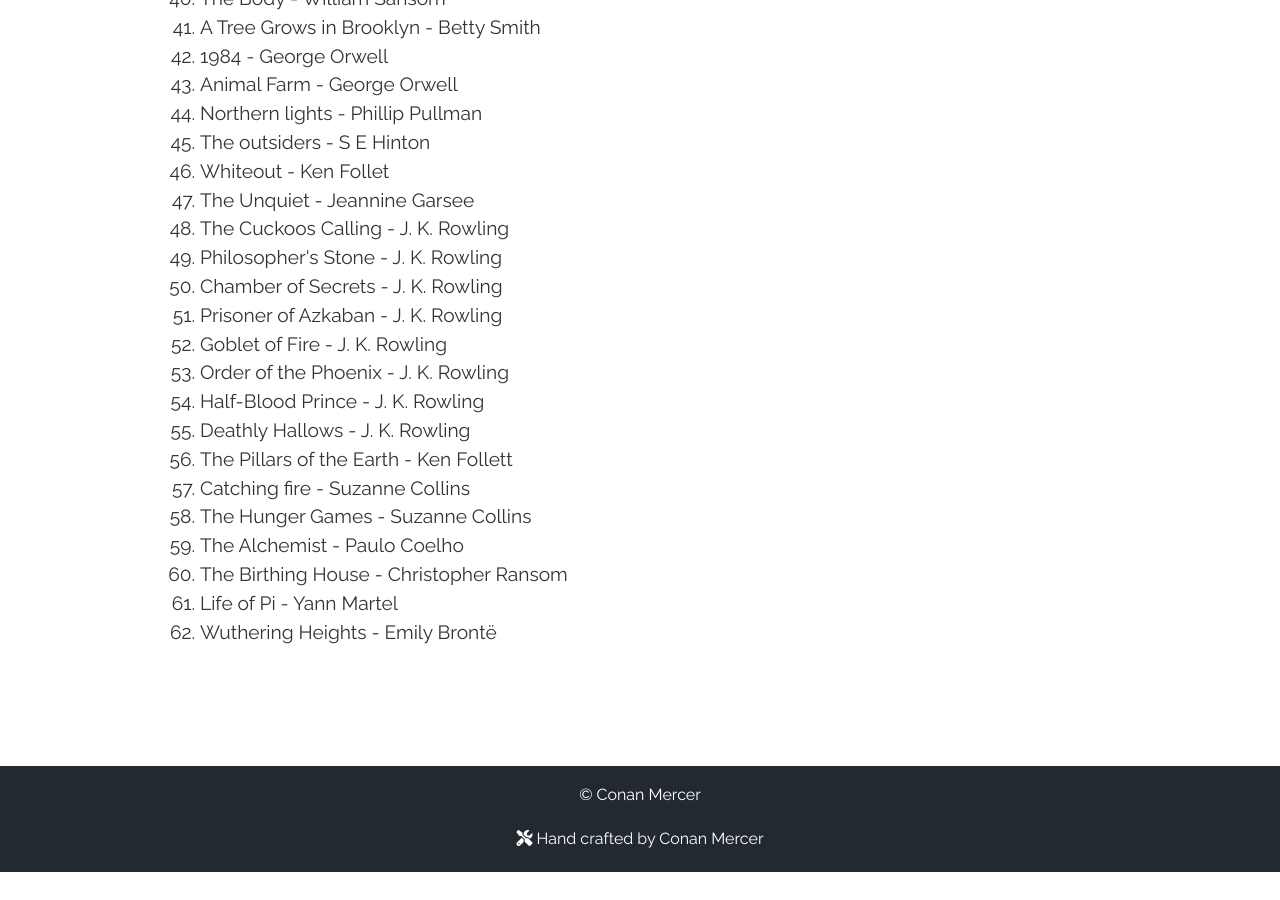
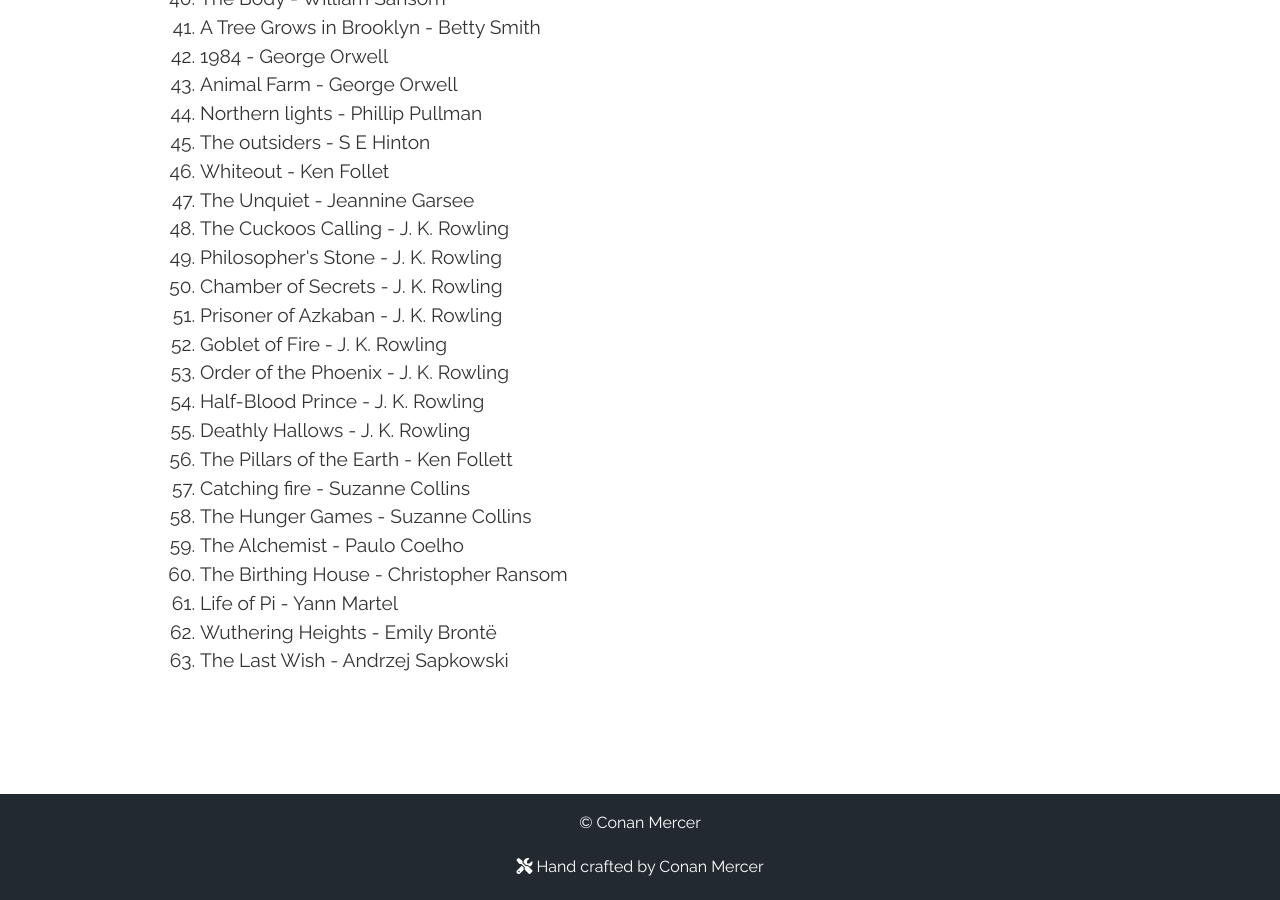
Before and after one commit to conanmercer/conanmercer.github.io, a Jekyll site: the page built from books.html, in a window 1280 px wide and 900 px high, scrolled down 3277 px. Built offline with Jekyll 4.4.1, drawn with Linux system fonts in a browser that asks for light colours; nearby versions of some CDN libraries; some web fonts are replaced; before the commit the page ends 4149 px from its top, so only the background shows below that.

Commit message:
add, new book

```diff
--- a/books.html
+++ b/books.html
@@ -140,4 +140,5 @@ title: Books
   <li>The Birthing House - Christopher Ransom</li>
   <li>Life of Pi - Yann Martel</li>
   <li>Wuthering Heights - Emily Brontë</li>
+  <li>The Last Wish - Andrzej Sapkowski</li>
 </ol>
```
